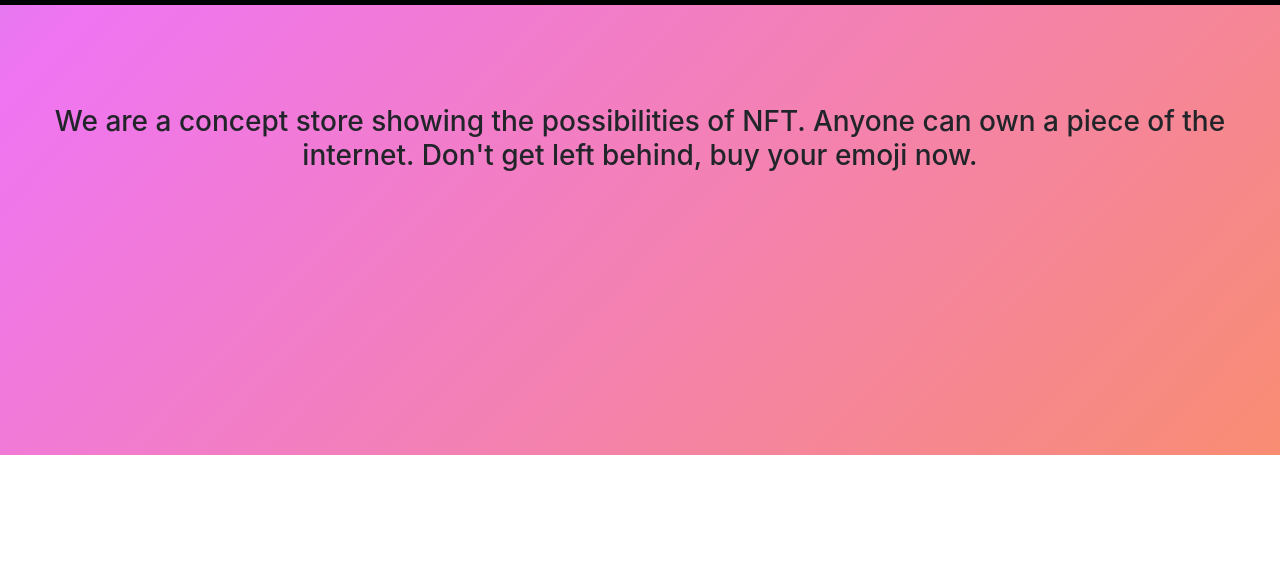
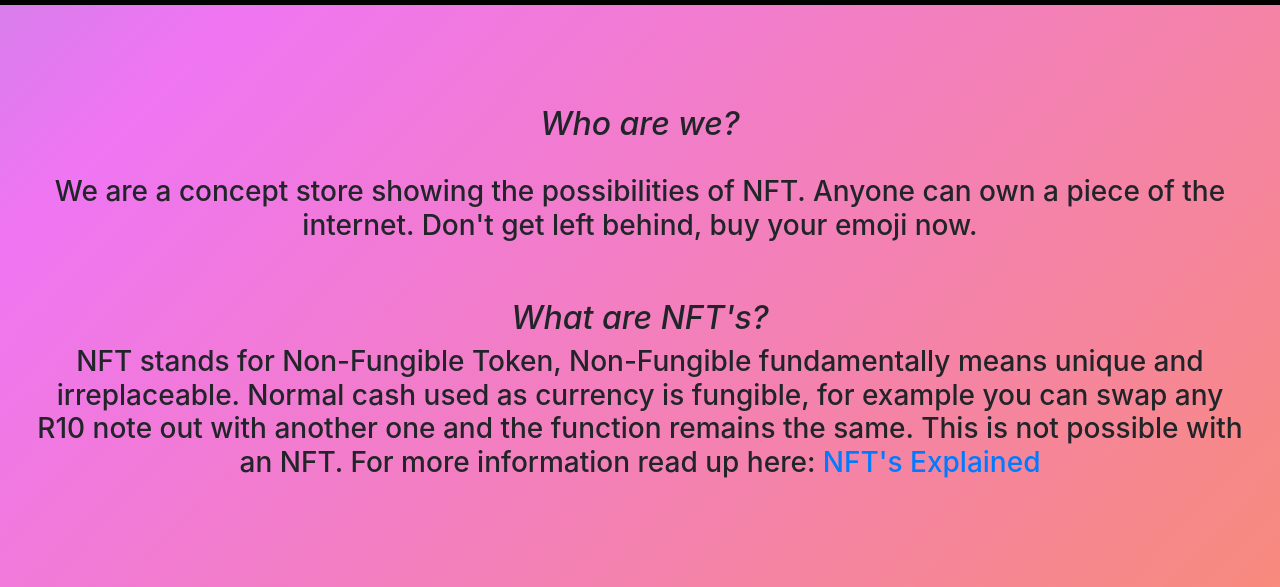
Before and after one commit to BradleyLund/emojiEcommerce, a plain HTML site: page about.html in a window 1280 px wide. Shown: the part 451-1038 px from the top of the page. Before the commit the page ends 906 px from the top, so only its background shows below. Drawn offline with nearby package versions, Linux system fonts and the light colour scheme.

Commit message:
added external link

```diff
--- a/about.html
+++ b/about.html
@@ -49,8 +49,27 @@
 
 
     <div class="backChange text-center" id="aboutUs">
+
+        <h2><em>Who are we?</em></h2>
+        <br>
         <h3>We are a concept store showing the possibilities of NFT. Anyone can own a piece of the internet.
             Don't get left behind, buy your emoji now.</h3>
+
+        <br>
+        <br>
+        <h2><em>What are NFT's?</em></h2>
+
+        <!-- one external link -->
+        <h3>NFT stands for Non-Fungible Token, Non-Fungible fundamentally means unique and irreplaceable. Normal cash
+            used as currency is fungible, for example you can swap any R10 note out with another one and the function
+            remains the same. This is not possible with an NFT. For more information read up here: <a
+                href="https://www.theverge.com/22310188/nft-explainer-what-is-blockchain-crypto-art-faq"
+                target="_blank">NFT's
+                Explained</a></h3>
+        <!--set target to _blank to open up a new tab-->
+
+
+
     </div>
 
 
--- a/styles.css
+++ b/styles.css
@@ -105,7 +105,7 @@ got this snippet from https://stackoverflow.com/questions/20079782/changing-the-
     padding-bottom: 100px;
     padding-right: 30px;
     padding-left: 30px;
-    height: 450px;
+    height: auto;
 }
 
 /* Animating a change of the background color of the div */
```
